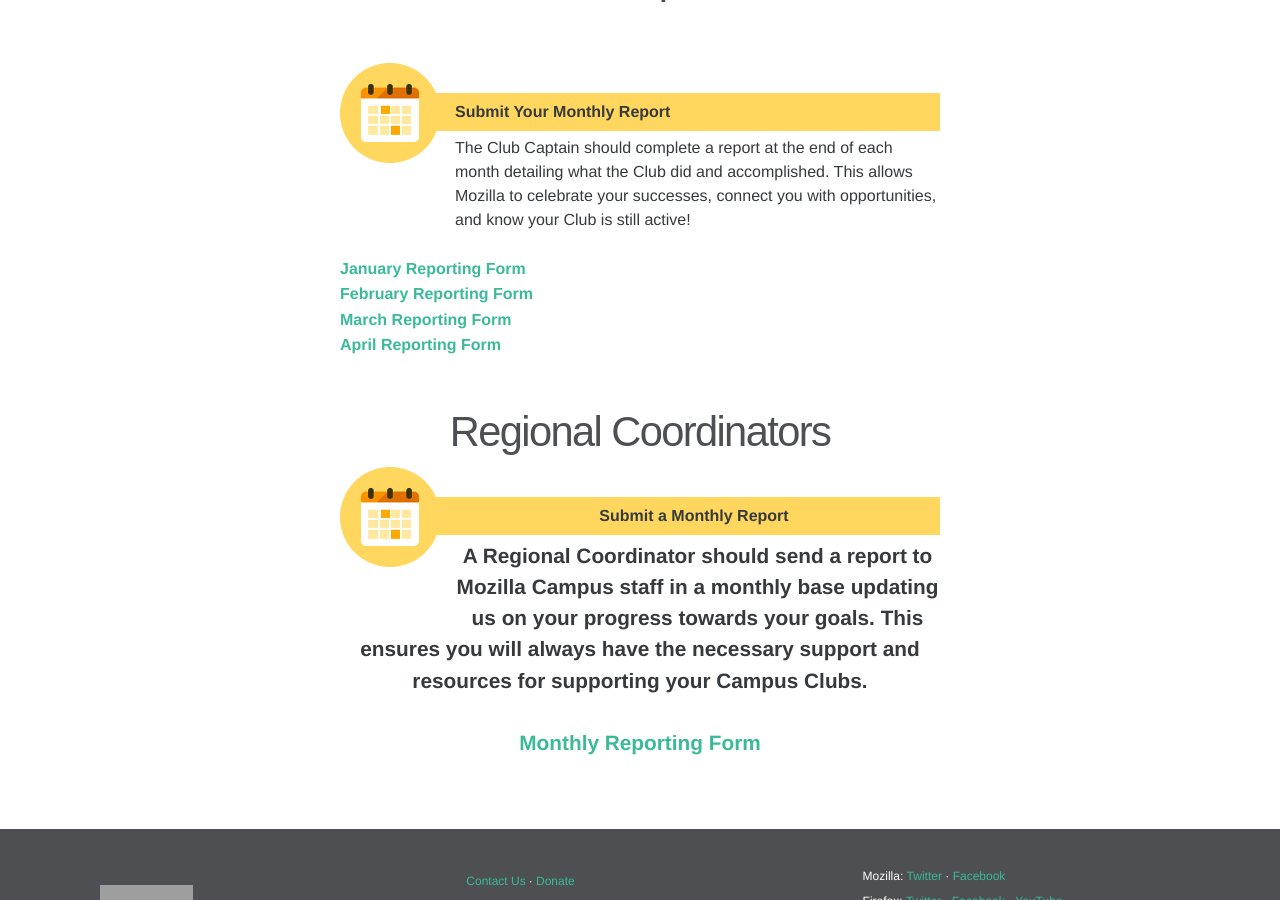
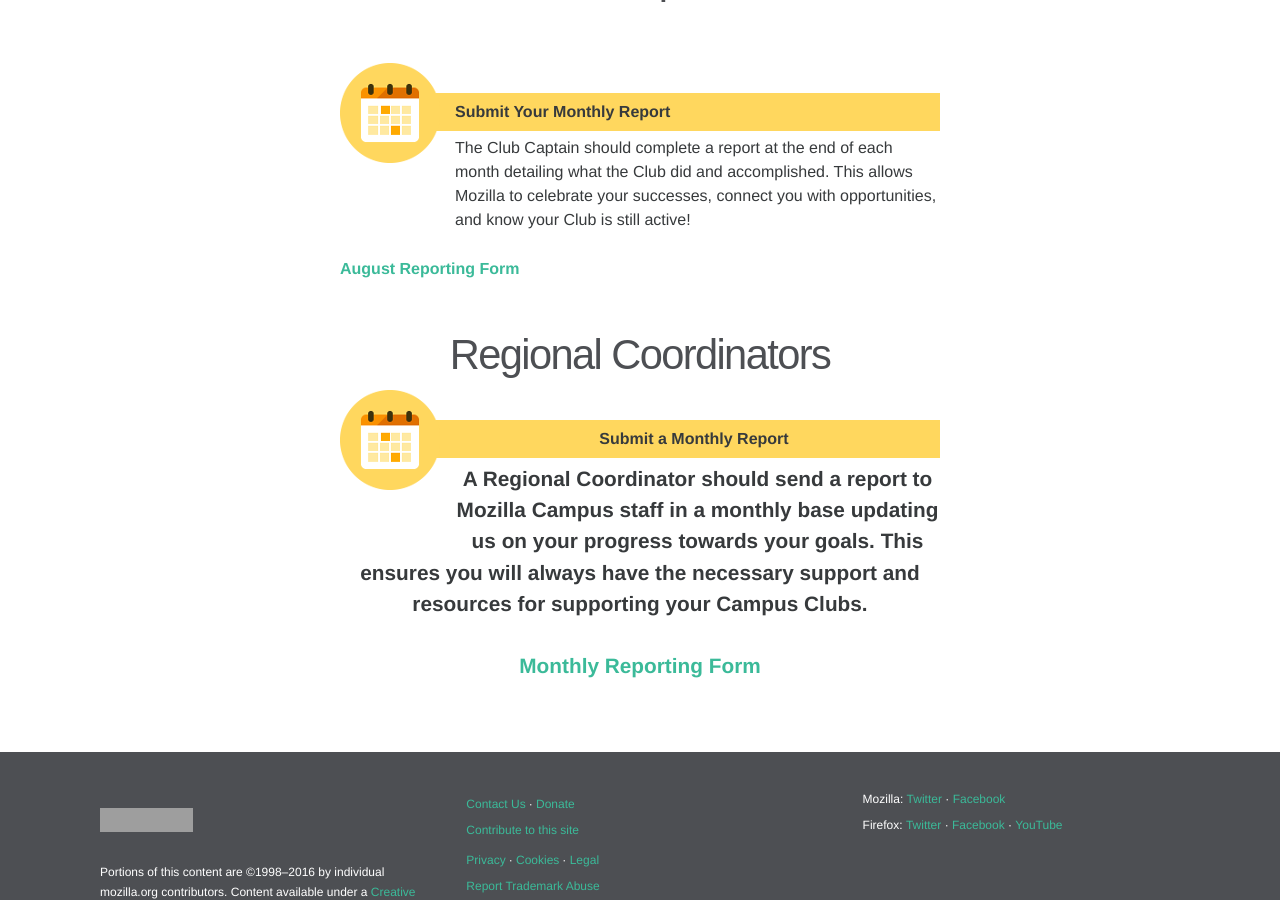
Before and after one commit to mozilla/mozilla-campus-clubs, a Jekyll site: the page built from _pages/report.md, in a window 1280 px wide and 900 px high, scrolled down 452 px. Built offline with Jekyll 4.4.1, drawn with Linux system fonts in a browser that asks for light colours; some web fonts are replaced; grey boxes are pictures that could not be loaded.

Commit message:
Add august reporting form

```diff
--- a/_pages/report.md
+++ b/_pages/report.md
@@ -19,13 +19,7 @@ ref: resources
   The Club Captain should complete a report at the end of each month detailing what the Club did and accomplished. This allows Mozilla to celebrate your successes, connect you with opportunities, and know your Club is still active!
   <br>
   <br>
-  <a href="https://docs.google.com/forms/d/e/1FAIpQLSd873CAwZ1451-4MTs_cALq3hJvx7ei6CkHILf3SN_vGHqWwQ/viewform"> January Reporting Form</a>
-  <br>
-  <a href="https://docs.google.com/forms/d/e/1FAIpQLScZBbmM9oMrN4bMrPev3KBUSBoGTbMOxMu6m0BTkIp5L1dzrw/viewform"> February Reporting Form</a>
-  <br>
-  <a href="https://docs.google.com/forms/d/e/1FAIpQLScmN1diGG7VtiopfPSIJ_9PC6BdNDTWw4eWRxOnWfQm1nrQHg/viewform"> March Reporting Form</a>
-  <br>
-  <a href="https://docs.google.com/forms/d/e/1FAIpQLSdmwmWGJek9HxBoWVcUIV3_tYsj_h2tb_Dy11sxdqp-E9OBJA/viewform"> April Reporting Form</a>
+  <a href="https://docs.google.com/forms/d/e/1FAIpQLScy93FDH_-VBE-kQJwEwvA_Q2VnYgD6JknEqJvy-JPMmOSgLQ/viewform"> August Reporting Form</a>
   <br>
 
   </span>
```
